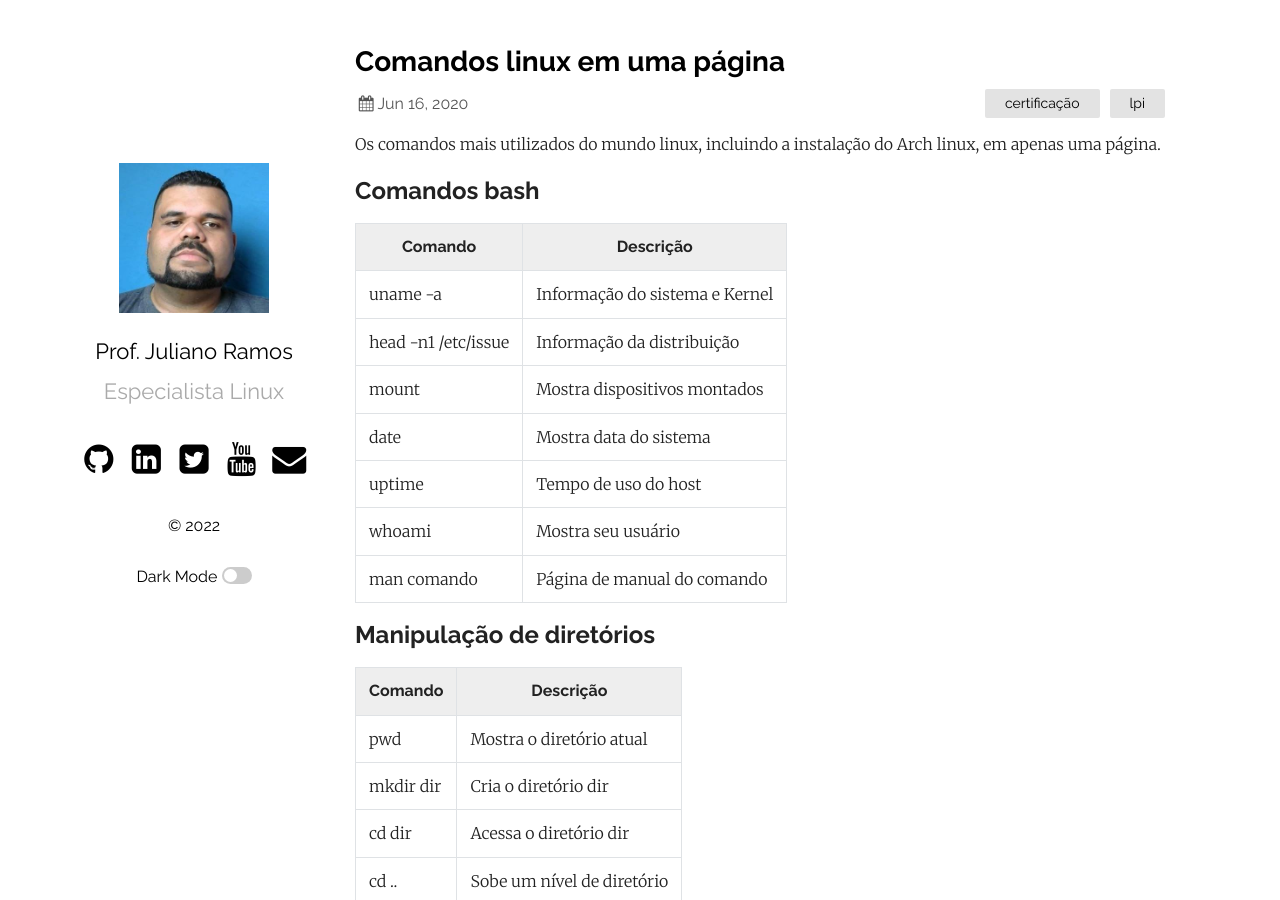
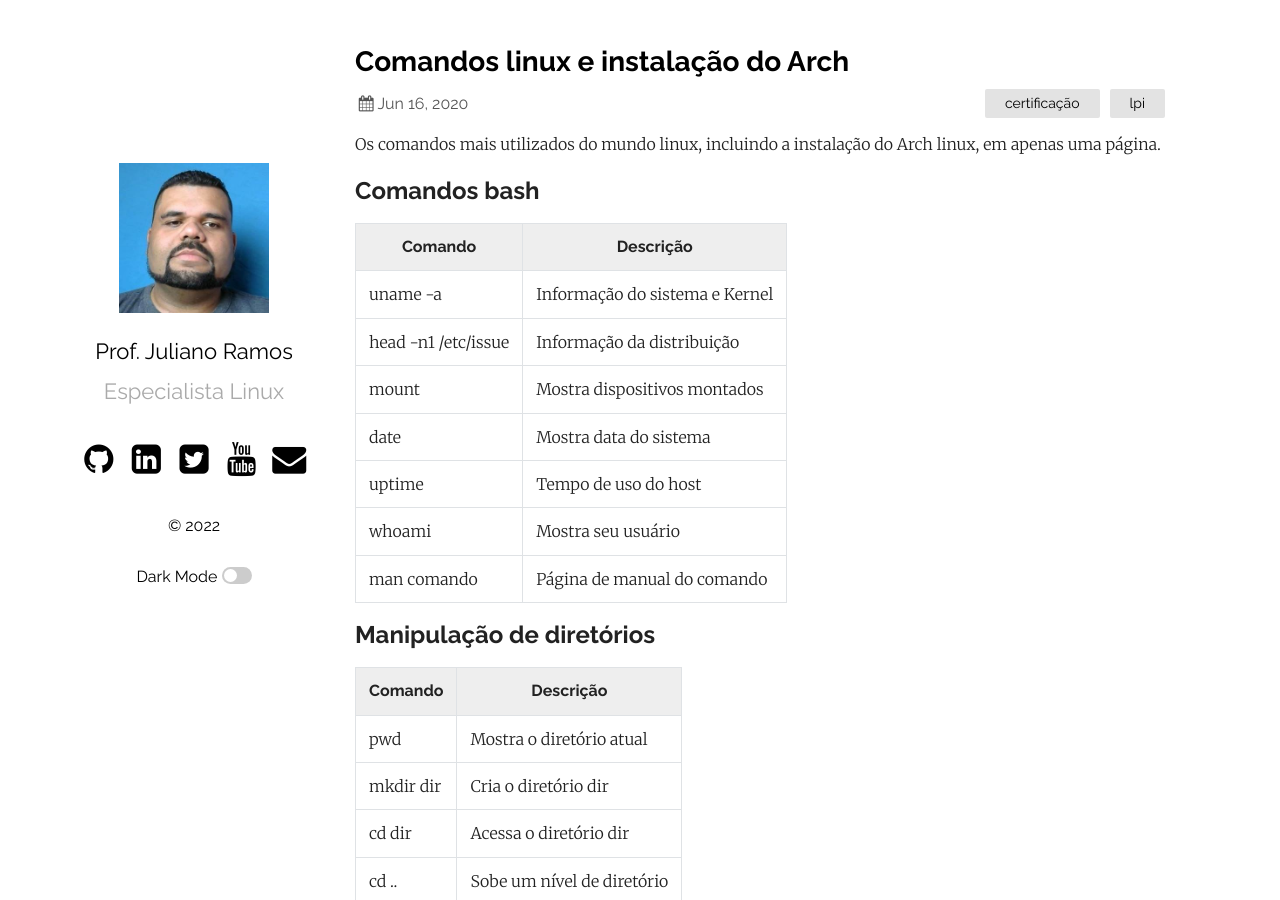
Before and after one commit to profjulianoramos/linux, a Jekyll site: the page built from _posts/2020-6-09-comandoslinux.md, in a window 1280 px wide and 900 px high. Built offline with Jekyll 4.4.1, drawn with Linux system fonts in a browser that asks for light colours; comment, search, counter and statistics services are not loaded.

Commit message:
Update 2020-6-09-comandoslinux.md

```diff
--- a/_posts/2020-6-09-comandoslinux.md
+++ b/_posts/2020-6-09-comandoslinux.md
@@ -1,6 +1,6 @@
 ---
 layout: post
-title: Comandos linux em uma página
+title: Comandos linux e instalação do Arch
 date:   2020-06-16 16:24:00 +0530
 categories: certificação lpi
 ---
```
